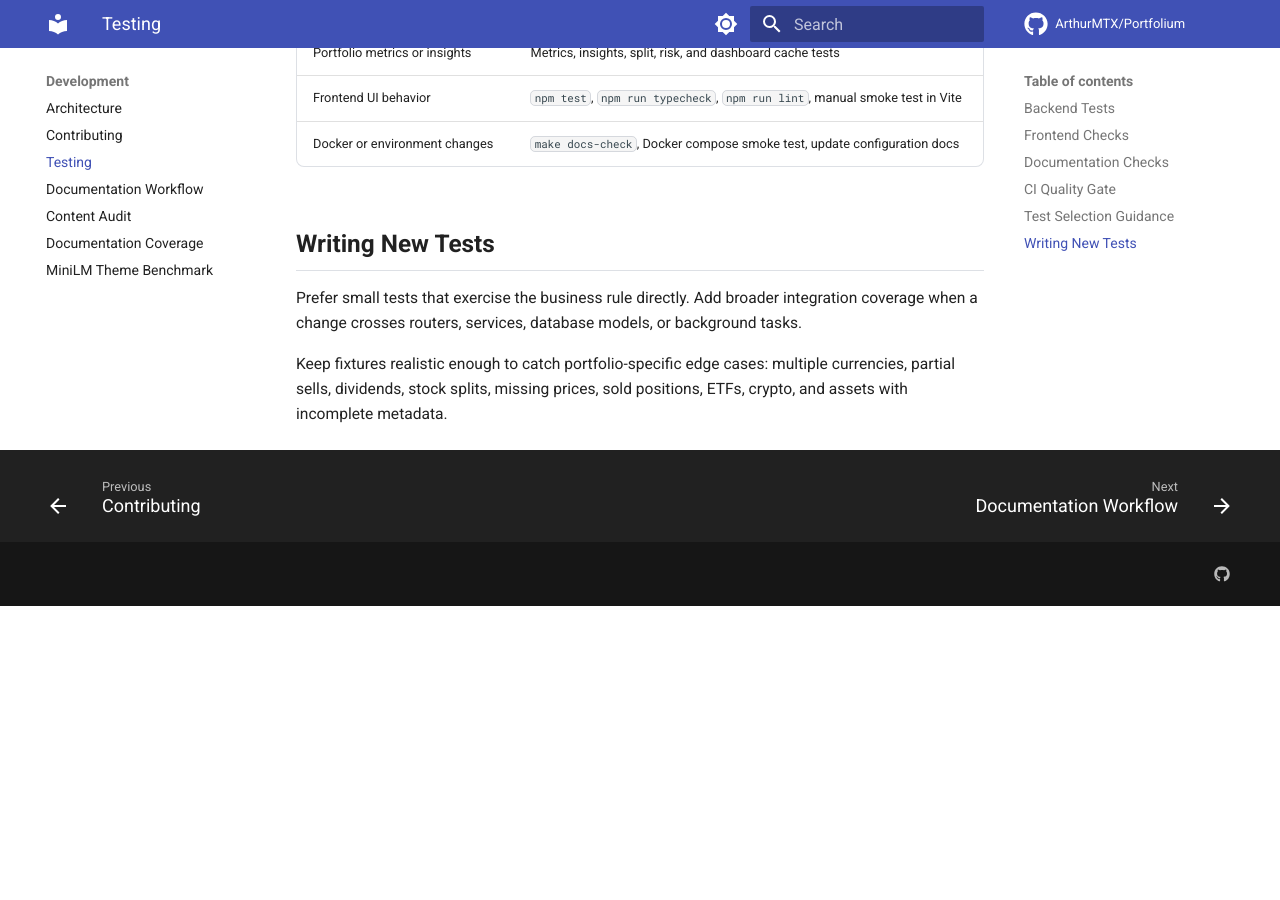
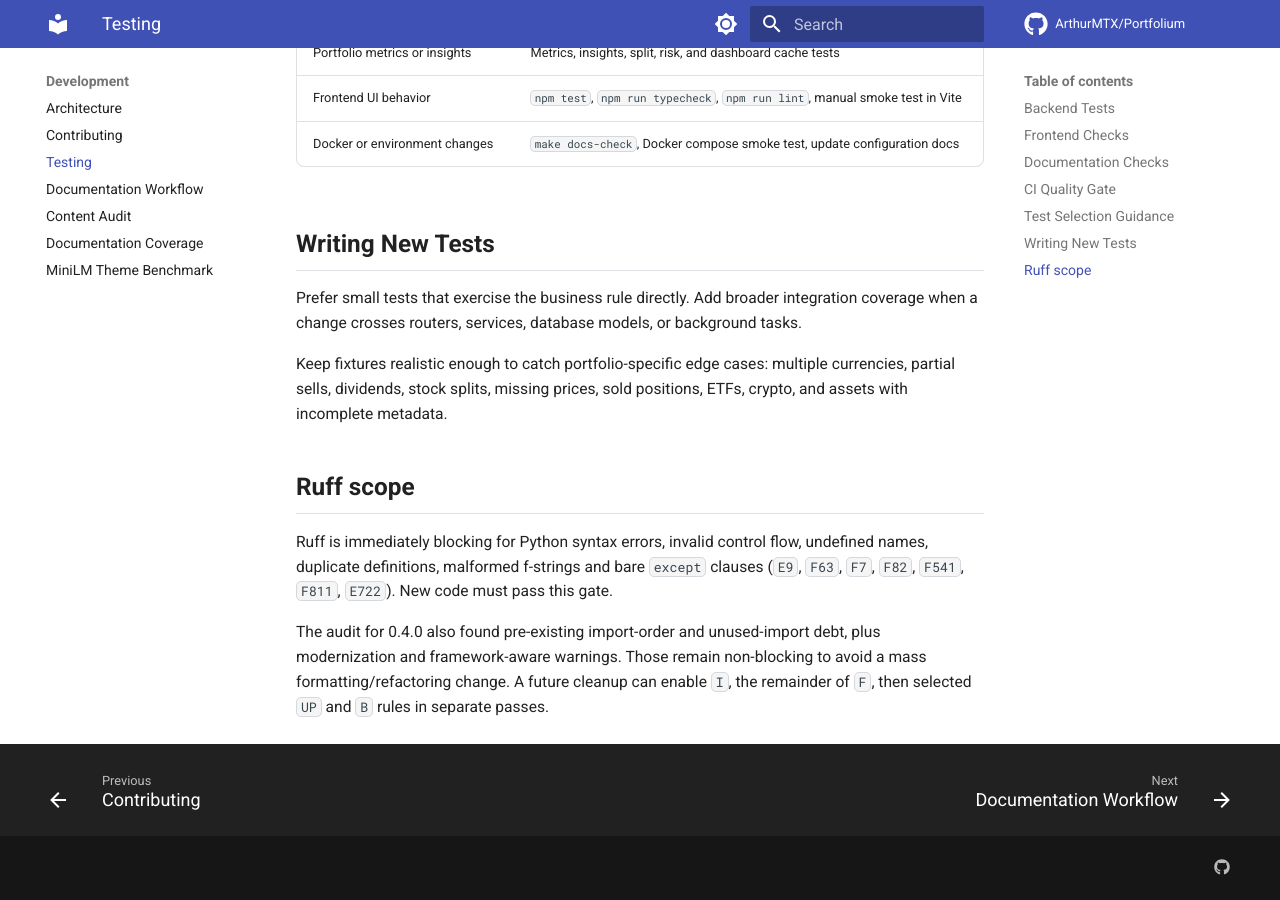
Before and after one commit to ArthurMTX/Portfolium, an MkDocs documentation site: the page built from docs/development/testing.md, in a window 1280 px wide and 900 px high, scrolled down 2258 px. Built offline with MkDocs 1.6.1 and Material for MkDocs 9.7.7, drawn with Linux system fonts in a browser that asks for light colours; comment, search, counter and statistics services are not loaded; before the commit the page ends 2864 px from its top, so only the background shows below that.

```diff
--- a/docs/development/testing.md
+++ b/docs/development/testing.md
@@ -90,3 +90,14 @@
 Prefer small tests that exercise the business rule directly. Add broader integration coverage when a change crosses routers, services, database models, or background tasks.
 
 Keep fixtures realistic enough to catch portfolio-specific edge cases: multiple currencies, partial sells, dividends, stock splits, missing prices, sold positions, ETFs, crypto, and assets with incomplete metadata.
+## Ruff scope
+
+Ruff is immediately blocking for Python syntax errors, invalid control flow,
+undefined names, duplicate definitions, malformed f-strings and bare `except`
+clauses (`E9`, `F63`, `F7`, `F82`, `F541`, `F811`, `E722`). New code must pass
+this gate.
+
+The audit for 0.4.0 also found pre-existing import-order and unused-import debt,
+plus modernization and framework-aware warnings. Those remain non-blocking to
+avoid a mass formatting/refactoring change. A future cleanup can enable `I`,
+the remainder of `F`, then selected `UP` and `B` rules in separate passes.
```
Also changed, not shown: docker-compose.ci.yml (added, +72 -0 lines), 10 other files.
